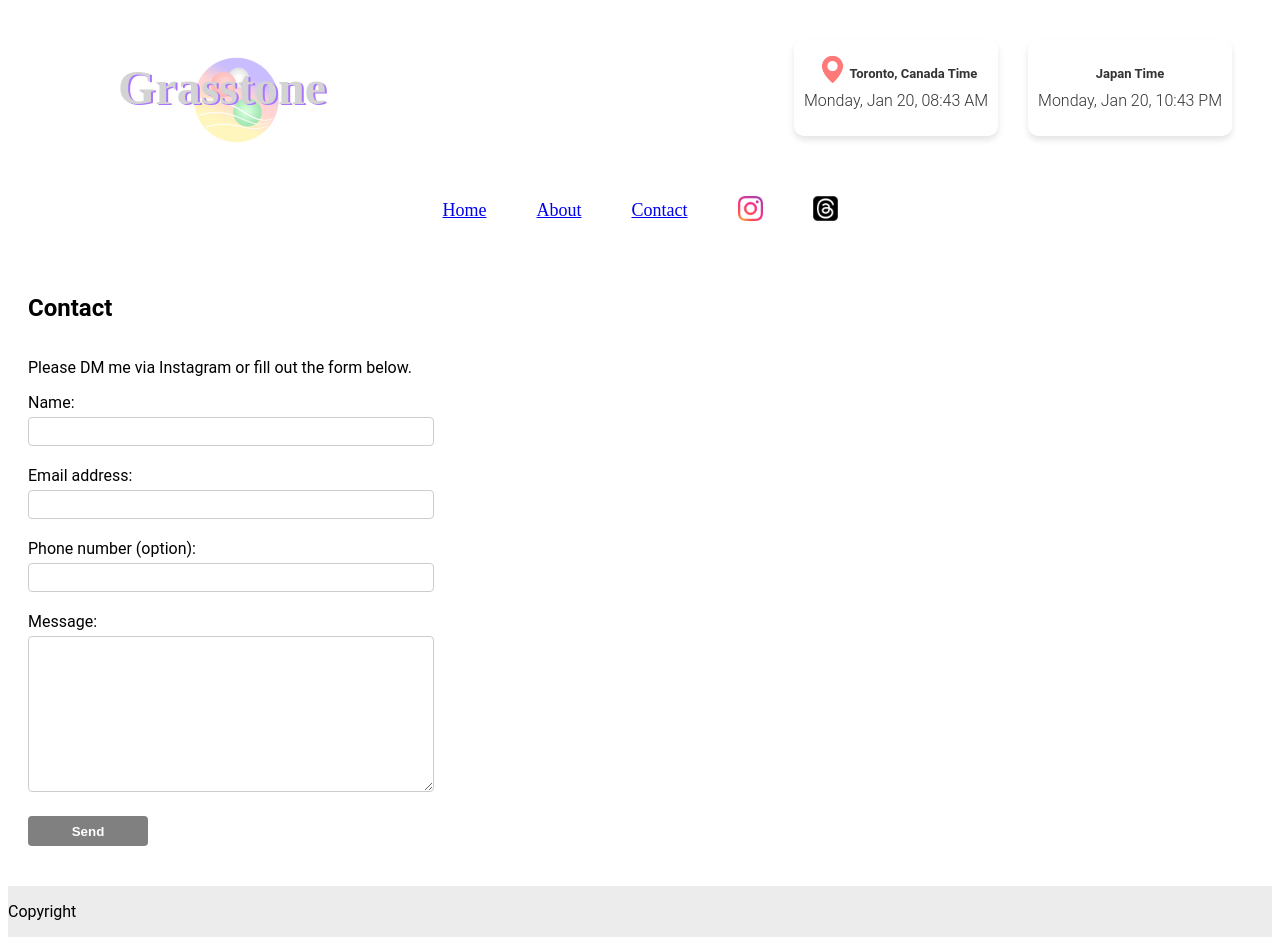
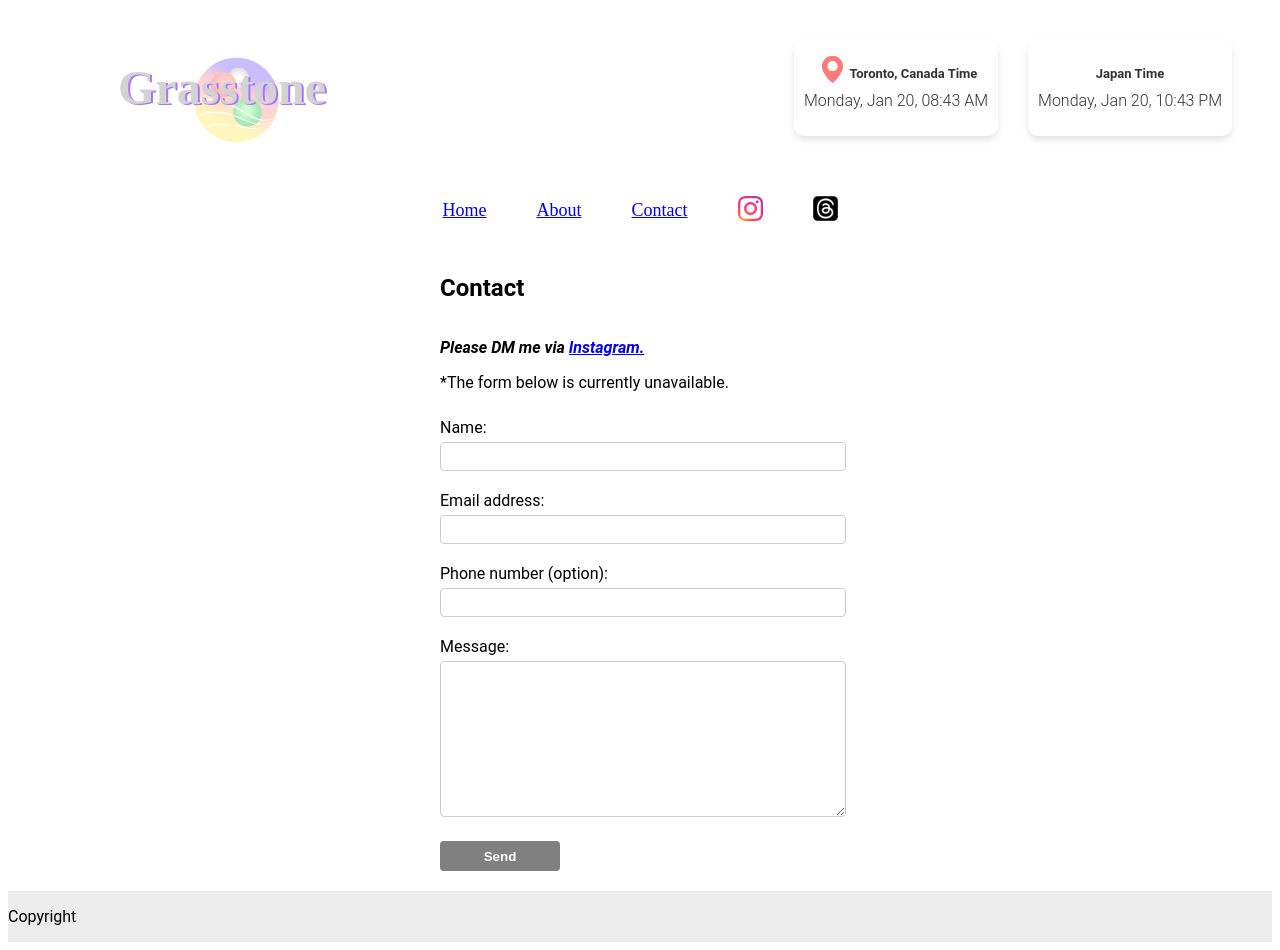
Before and after one commit to Chi-Ara293/stonerepo, a React (Create React App) app in the folder stone/: page /contact in a window 1280 px wide. Built offline with nearby package versions, Linux system fonts and the light colour scheme.

Commit message:
small change

```diff
--- a/stone/src/App.css
+++ b/stone/src/App.css
@@ -170,7 +170,16 @@
 
 .contact{
   display: grid;
-  padding: 20px;
+  justify-content: center;
+}
+
+.contact-text{
+  margin-top: 0;
+  padding-bottom: 10px;
+}
+
+.instagram-link:hover{
+  color: #ffcc00;
 }
 
 .form{
--- a/stone/src/Contact.js
+++ b/stone/src/Contact.js
@@ -14,7 +14,18 @@ const Contact = () => {
     return(
         <div className="contact">
            <h2>Contact</h2>
-           <p>Please DM me via Instagram or fill out the form below.</p>
+           <div>
+             <p><i><b>Please DM me via {''}
+              <a
+                href="https://www.instagram.com/grasstone_/"
+                target="_blank"
+                rel="noopener noreferrer"
+                className="instagram-link">
+                Instagram.
+              </a>
+             </b></i></p>
+             <p className="contact-text"> *The form below is currently unavailable.</p>
+           </div>
            <form className='form' onSubmit={handleSubmit}>
              <div>
                <label className='label' htmlFor="name">Name:</label>
```
Also changed, not shown: stone/src/assets/logo.png (deleted).
